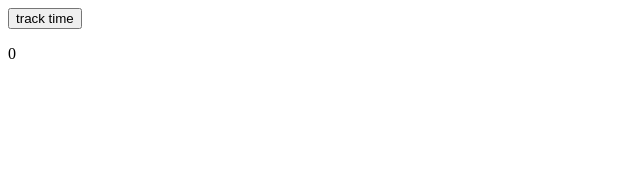
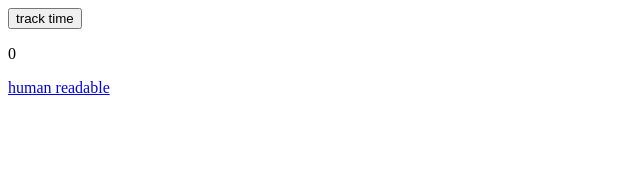
Before and after one commit to imkarimkarim/time-tracker, a Next.js app: page / in a window 1280 px wide. Shown: the top 169 px of the page, without its empty margins (0-640 px from the left). Built offline with nearby package versions, Linux system fonts and the light colour scheme.

Commit message:
feat: add human redable

```diff
--- a/src/app/page.tsx
+++ b/src/app/page.tsx
@@ -1,6 +1,7 @@
 "use client";
 
 import { useEffect, useRef, useState } from "react";
+import { convertToHumanReadable } from "@/lib/utils";
 
 export default function Home() {
   const [tracking, setTracking] = useState(false);
@@ -49,7 +50,27 @@ export default function Home() {
       <button ref={toggleButtonRef} onClick={toggleTracking}>
         {tracking ? "stop tracking" : "track time"}
       </button>
+      {/* raw */}
       <p>{timeTracked}</p>
+      <a
+        onClick={() => {
+          alert(convertToHumanReadable(timeTracked));
+        }}
+        href="#"
+      >
+        human readable
+      </a>
+      {/* human readable */}
+      {/* <div className="flex gap-6 opacity-20">
+        {Object.keys(time).map((key) => {
+          return (
+            <div className="text-center">
+              <div>{key[0].toUpperCase()}</div>
+              <div>{`${String(time[key]).padStart(2, "0")}`}</div>
+            </div>
+          );
+        })}
+      </div> */}
     </div>
   );
 }
--- /dev/null
+++ b/src/lib/utils.ts
@@ -0,0 +1,15 @@
+export function convertToHumanReadable(seconds) {
+  const days = Math.floor(seconds / 86400);
+  seconds %= 86400; // Remaining seconds after extracting days
+  const hours = Math.floor(seconds / 3600);
+  seconds %= 3600; // Remaining seconds after extracting hours
+  const minutes = Math.floor(seconds / 60);
+  seconds %= 60; // Remaining seconds after extracting minutes
+
+  // Pad with leading zeros
+  const paddedHours = String(hours).padStart(2, "0");
+  const paddedMinutes = String(minutes).padStart(2, "0");
+  const paddedSeconds = String(seconds).padStart(2, "0");
+
+  return `${paddedHours} hours, ${paddedMinutes} minutes, ${paddedSeconds} seconds`;
+}
```
Also changed, not shown: src/app/globals.css (line endings or trailing spaces).
